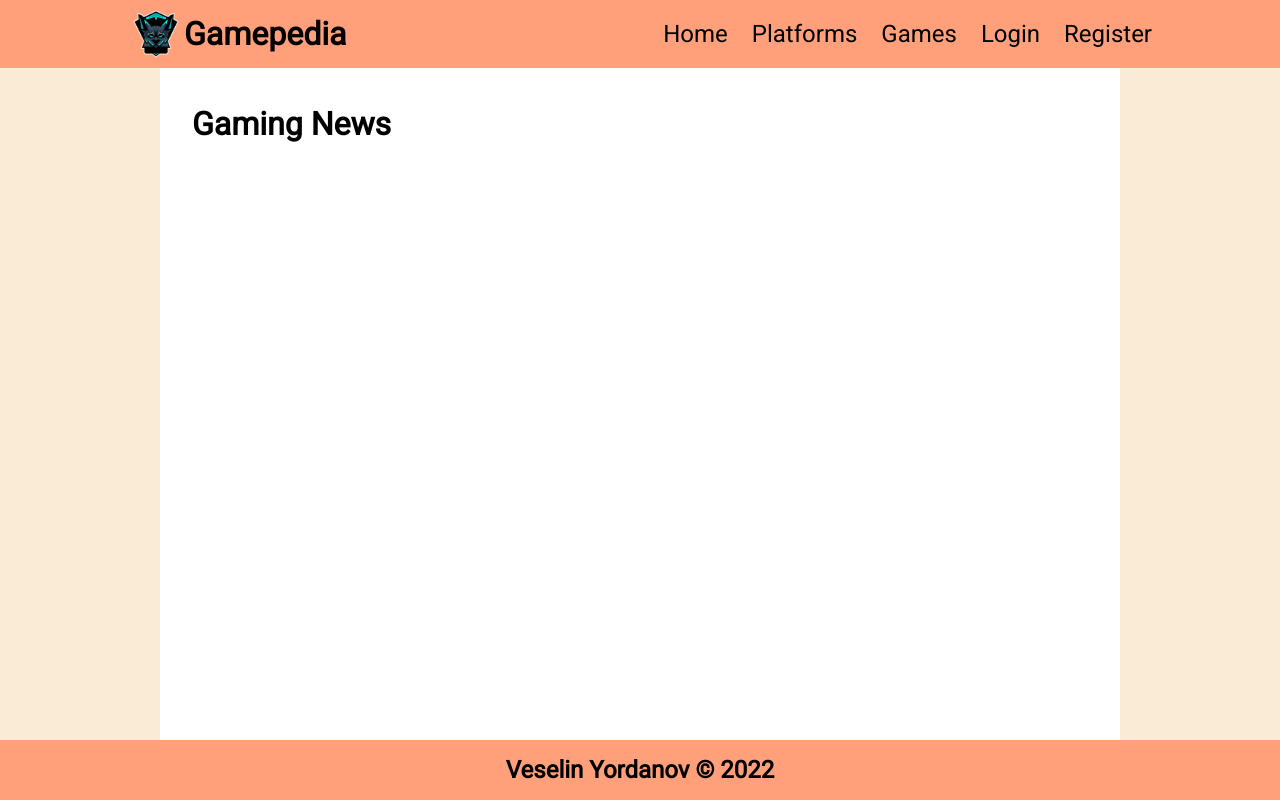
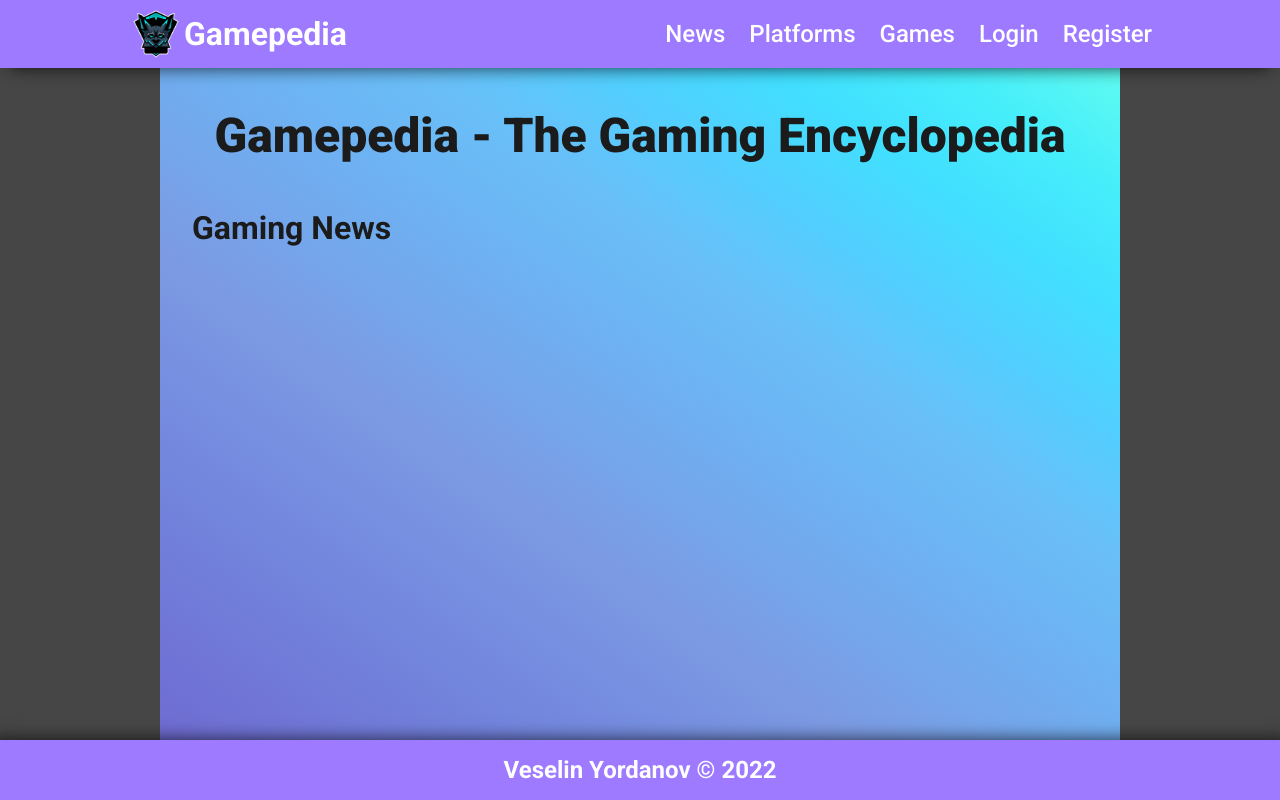
Before and after one commit to Veskata98/Gamepedia-The-Gaming-Encycloepdia, a Node server app: page / in a window 1280 px wide. Run offline with Node 20, Linux system fonts and the light colour scheme; data that the repository does not hold is empty; some libraries are stand-ins or nearby versions.

Commit message:
Color theme change

```diff
--- a/controllers/authController.js
+++ b/controllers/authController.js
@@ -29,7 +29,6 @@ authController.post('/login', isGuest, async (req, res) => {
         res.redirect('/');
     } catch (error) {
         const errorMessages = errorParser(error);
-        console.log(errorMessages);
         res.render('login', { title: 'Login - Cubicle', errorMessages, username });
     }
 });
--- a/controllers/gamesController.js
+++ b/controllers/gamesController.js
@@ -1,5 +1,5 @@
 import { Router } from 'express';
-import { gameById, gameStores, getAllGames, gamesByPlatform } from '../services/games.js';
+import { gameById, gameStores, getAllGames, gamesByPlatform } from '../services/gameService.js';
 
 const gamesController = Router();
 
--- a/controllers/homeController.js
+++ b/controllers/homeController.js
@@ -1,12 +1,12 @@
 import { Router } from 'express';
-import { getNews } from '../services/news.js';
+import { getNews } from '../services/newsService.js';
 
 const homeController = Router();
 
 homeController.get('/', async (req, res) => {
     try {
-        // const gamingNews = await getNews();
-        const gamingNews = new Promise();
+        const gamingNews = await getNews();
+        // const gamingNews = new Promise();
 
         gamingNews.forEach((x) => {
             x.date = x.date.toLocaleString();
--- a/controllers/platformsController.js
+++ b/controllers/platformsController.js
@@ -1,5 +1,5 @@
 import { Router } from 'express';
-import { getPlatforms, platformById, topRatedGamesByPlatform } from '../services/platforms.js';
+import { getPlatforms, platformById, topRatedGamesByPlatform } from '../services/platformService.js';
 
 const platformController = Router();
 
--- a/static/styles/footer.css
+++ b/static/styles/footer.css
@@ -1,7 +1,12 @@
 .footer {
-    background-color: lightsalmon;
-    color: #000;
+    background-color: #9d7aff;
+    color: #fff;
     text-align: center;
+    position: relative;
+    z-index: 2;
+    box-shadow: 0px 10px 17px 10px rgba(0, 0, 0, 0.75);
+    -webkit-box-shadow: 0px 10px 17px 10px rgba(0, 0, 0, 0.75);
+    -moz-box-shadow: 0px 10px 17px 10px rgba(0, 0, 0, 0.75);
 }
 
 .footer-rights {
--- a/static/styles/games.css
+++ b/static/styles/games.css
@@ -28,8 +28,8 @@
     margin-left: 1rem;
     padding: 0.5 1rem;
     font-size: 1.5rem;
-    background-color: #ffa07a;
-    border: 1px solid #ffa07a;
+    background-color: #9d7aff;
+    border: 1px solid #9d7aff;
 }
 
 .games-section-header form button:hover {
@@ -131,6 +131,7 @@
     text-align: center;
     font-size: 1.5rem;
     margin-bottom: 1rem;
+    font-weight: 500;
 
     display: flex;
     justify-content: center;
--- a/static/styles/header.css
+++ b/static/styles/header.css
@@ -1,7 +1,10 @@
-@import url('https://fonts.googleapis.com/css2?family=Roboto&display=swap');
-
 .header {
-    background-color: lightsalmon;
+    background-color: #9d7aff;
+    position: relative;
+    z-index: 2;
+    box-shadow: 0px 10px 17px -10px rgba(0, 0, 0, 0.75);
+    -webkit-box-shadow: 0px 10px 17px -10px rgba(0, 0, 0, 0.75);
+    -moz-box-shadow: 0px 10px 17px -10px rgba(0, 0, 0, 0.75);
 }
 
 .header-nav {
@@ -28,11 +31,11 @@
 
 .header-logo-title {
     font-size: 2rem;
-    color: black;
+    color: #fff;
 }
 
 .header-logo-title a {
-    color: black;
+    color: #fff;
 }
 
 .header-list {
@@ -43,10 +46,10 @@
 .header-item a {
     text-decoration: none;
     font-size: 1.5rem;
-    color: black;
+    color: #fff;
+    font-weight: 500;
 }
 
 .header-item a:hover {
-    color: white;
     text-decoration: underline;
 }
--- a/static/styles/home.css
+++ b/static/styles/home.css
@@ -1,6 +1,14 @@
 .home-heading {
+    font-size: 3rem;
+    font-weight: 900;
+    padding: 2rem;
+    text-align: center;
+}
+
+.home-subheading {
     font-size: 2rem;
     padding: 2rem;
+    padding-top: 0;
 }
 
 .home-news-container {
@@ -15,7 +23,7 @@
 
 .home-news-article {
     width: calc(50% - 1rem);
-    background-color: lightsalmon;
+    background-color: #9d7aff;
     border-radius: 1rem;
     min-height: 30rem;
 }
--- a/static/styles/style.css
+++ b/static/styles/style.css
@@ -7,19 +7,36 @@
 @import './not-found.css';
 @import './auth.css';
 
+@import url('https://fonts.googleapis.com/css2?family=Roboto:ital,wght@0,100;0,300;0,400;0,500;0,700;0,900;1,100;1,300;1,400;1,500;1,700;1,900&display=swap');
+
 html {
     font-family: 'Roboto', sans-serif;
 }
 
 body {
-    background-color: antiquewhite;
+    background-color: rgb(70, 70, 70);
+    color: #1b1b1b;
 }
 
 main {
     width: 75%;
     margin: auto;
-    background-color: #fff;
-    height: calc(100% - 8rem);
+    background-image: linear-gradient(
+        to right top,
+        #6f6bd1,
+        #7077d7,
+        #7283dc,
+        #768fe0,
+        #7c9ae3,
+        #74a7ec,
+        #6db3f3,
+        #69bff8,
+        #52cffe,
+        #41dfff,
+        #46eefa,
+        #5ffbf1
+    );
+    min-height: calc(100vh - 8rem);
 }
 
 .active {
--- a/views/home.hbs
+++ b/views/home.hbs
@@ -1,7 +1,8 @@
 <section class='home-section'>
     <h1 class='home-heading'>
-        Gaming News
+        Gamepedia - The Gaming Encyclopedia
     </h1>
+    <h2 class='home-subheading'>Gaming News</h2>
     <div class='home-news-container'>
         {{#each news}}
             <article class='home-news-article'>
--- a/views/layouts/main.hbs
+++ b/views/layouts/main.hbs
@@ -22,7 +22,7 @@
                 <ul class='header-list' role='list'>
                     <li class='header-item'>
                         <a href='/'>
-                            Home
+                            News
                         </a>
                     </li>
                     <li class='header-item'>
@@ -37,6 +37,11 @@
                     </li>
 
                     {{#if hasUser}}
+                        <li class='header-item'>
+                            <a href='/mygames'>
+                                My Games
+                            </a>
+                        </li>
                         <li class='header-item'>
                             <a href='/auth/logout'>
                                 Logout
--- a/views/login.hbs
+++ b/views/login.hbs
@@ -14,7 +14,7 @@
             <h1>
                 Login
             </h1>
-            <input type='text' value='' placeholder='Username' name='username' />
+            <input type='text' value='{{username}}' placeholder='Username' name='username' />
             <input type='password' value='' placeholder='Password' name='password' />
             <button>
                 Sign In
--- a/views/register.hbs
+++ b/views/register.hbs
@@ -14,7 +14,7 @@
             <h1>
                 Register
             </h1>
-            <input type='text' value='' placeholder='Username' name='username' />
+            <input type='text' value='{{username}}' placeholder='Username' name='username' />
             <input type='password' value='' placeholder='Password' name='password' />
             <input type='password' value='' placeholder='Repeat Password' name='repass' />
             <button>
```
Also changed, not shown: static/styles/auth.css (+11 -23 lines), services/gameService.js (renamed from services/games.js), services/newsService.js (renamed from services/news.js), services/platformService.js (renamed from services/platforms.js).
